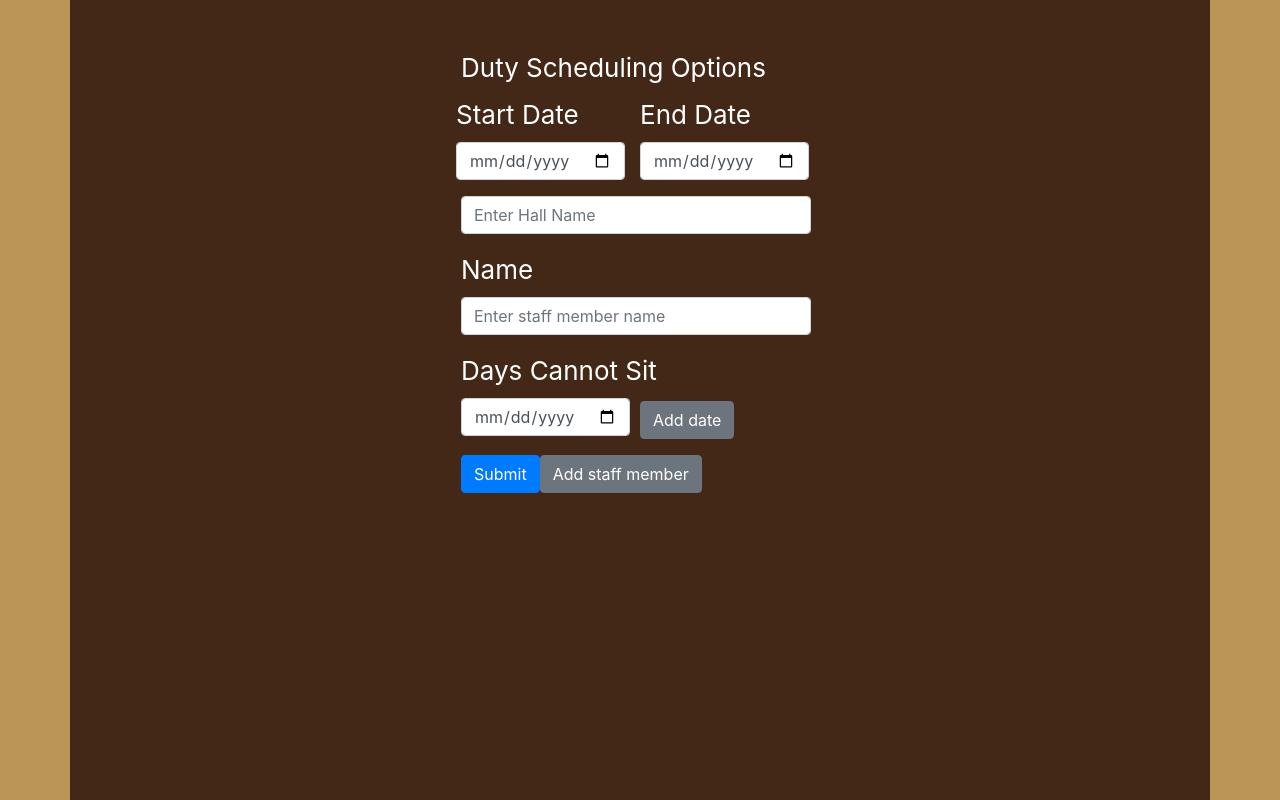
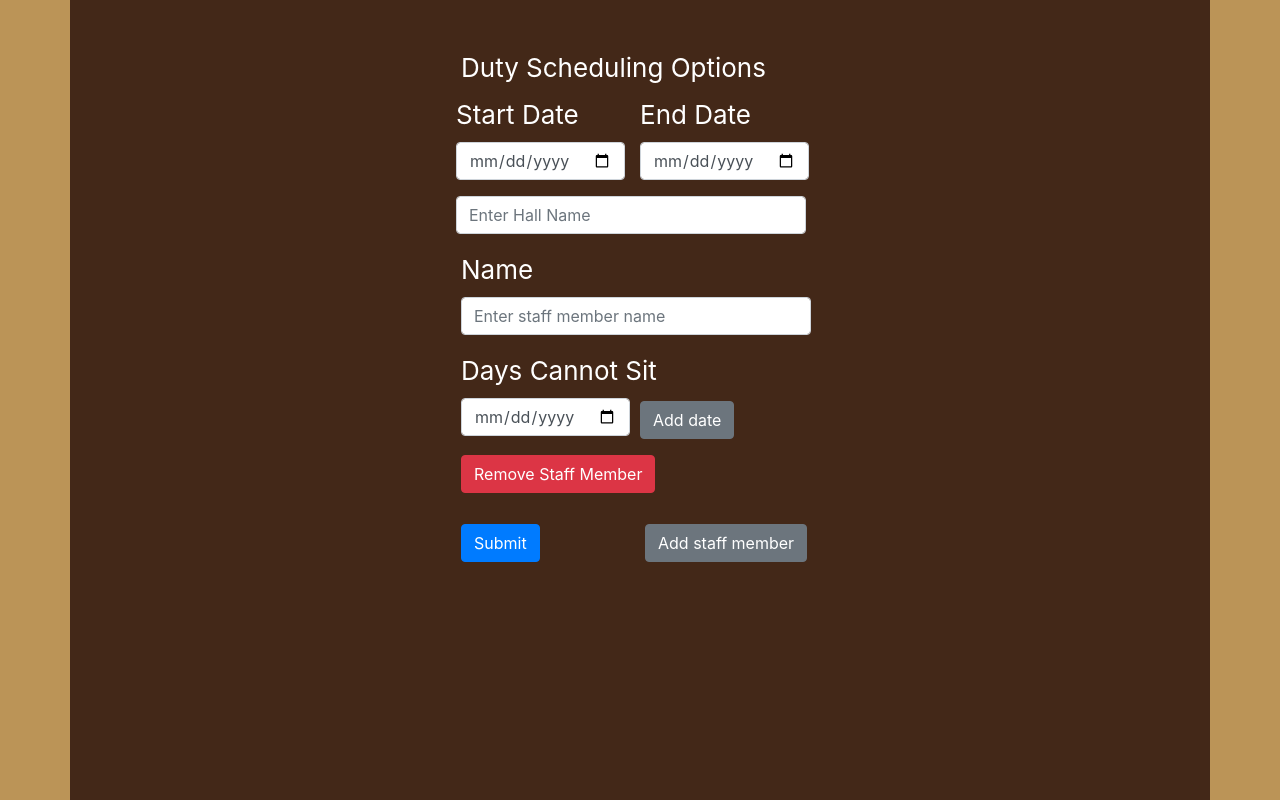
Before and after one commit to varlack1021/duty-scheduler, a React (Create React App) app in the folder my-app/: page / in a window 1280 px wide. Shown: the top 800 px of the page. Built offline with nearby package versions, Linux system fonts and the light colour scheme; the HTML template or start-up script is replaced by a standard one.

Commit message:
Implememented the ability to remove staffMembers

```diff
--- a/my-app/src/App.css
+++ b/my-app/src/App.css
@@ -5,7 +5,7 @@
   align-items: center;
   font-size: calc(10px + 2vmin);
   color: white;
-  height: 150vh;
+  height: 350vh;
 
 }
 
@@ -16,7 +16,7 @@ body {
 #bg-right {
   background-color: yellow;
   position: fixed;
-  top: 0;
+  top: 10;
   bottom: 0;
   left: 50%;
   right: 0;
@@ -47,6 +47,11 @@ body {
   color: white;
 }
 
+.submit-row {
+  align-items: center;
+   justify-content: center;
+   line-height: 95px;
+}
 .App-link {
   color: #61dafb;
 }
--- a/my-app/src/App.js
+++ b/my-app/src/App.js
@@ -4,6 +4,7 @@ import "bootstrap/dist/css/bootstrap.min.css";
 import Button from "react-bootstrap/Button";
 import Form from "react-bootstrap/Form";
 import Col from "react-bootstrap/Col";
+import Row from "react-bootstrap/Row";
 import Container from "react-bootstrap/Container";
 import AppendForm from "./appendForm";
 import Card from "react-bootstrap/Card";
@@ -29,9 +30,10 @@ function App() {
     formData.staffData = staffData;
     const requestOptions = {
       method: "POST",
-      'Content-Type': 'application/json',
+      "Content-Type": "application/json",
       body: JSON.stringify(formData),
-      responseType: "application/vnd.openxmlformats-officedocument.spreadsheetml.sheet",
+      responseType:
+        "application/vnd.openxmlformats-officedocument.spreadsheetml.sheet",
     };
 
     let response = await fetch(
@@ -40,7 +42,8 @@ function App() {
     );
     let data = response.body;
 
-    const link = document.createElement('a');
+    //Download Excel File from website
+    const link = document.createElement("a");
     const url = URL.createObjectURL(await response.blob());
 
     link.download = "Duty Calendar";
@@ -48,43 +51,44 @@ function App() {
     document.body.appendChild(link);
     link.click();
     document.body.removeChild(link);
-    //setFormData({ video_link: "" });
-
   };
 
-  function appendStaffMember(index, input) {
-    staffData[index].name = input;
-    setStaffData(staffData);
-  }
-
+  //For Some reason I have to use funcs to increase the size of my states
+  //If I directly call the functions React crashes with error too many re renders
   function addStaffMember() {
     let data = { name: "", preferences: [""] };
     setStaffData([...staffData, data]);
   }
 
-  function appendDates(index, index2, input) {
-    staffData[index].preferences[index2] = input;
-    setStaffData(staffData);
-  }
-
   function addDate(index) {
-    staffData[index.index].preferences.push(" ");
+    console.log(staffData);
+    staffData[index.index].preferences.push("");
     setStaffData([...staffData]);
   }
 
+  function removeStaffMember(index) {
+    staffData.splice(index.index, 1);
+    setStaffData([...staffData]);
+  }
   return (
-
-   <div className ="App-background">
+    <div className="App-background">
       <Container className="App">
-      <Form className="mt-5" onSubmit={(formEvent) => sendFormData(formEvent)}>
+        <Form
+          className="mt-5"
+          onSubmit={(formEvent) => sendFormData(formEvent)}
+        >
           <Form.Label>Duty Scheduling Options</Form.Label>
           <Form.Row>
             <Form.Group>
               <Form.Label>Start Date</Form.Label>
               <Form.Control
                 type="date"
+                required="True"
                 onChange={(inputEvent) =>
-                setFormData({ ...formData, startDate: inputEvent.target.value })
+                  setFormData({
+                    ...formData,
+                    startDate: inputEvent.target.value,
+                  })
                 }
               ></Form.Control>
             </Form.Group>
@@ -93,14 +97,19 @@ function App() {
               <Col xs={"auto"}>
                 <Form.Label>End Date</Form.Label>
                 <Form.Control
+                  required="True"
                   type="date"
                   onChange={(inputEvent) =>
-                  setFormData({ ...formData, endDate: inputEvent.target.value })
+                    setFormData({
+                      ...formData,
+                      endDate: inputEvent.target.value,
+                    })
                   }
                 ></Form.Control>
               </Col>
             </Form.Group>
           </Form.Row>
+          <Form.Row>
             <Form.Group className="input-box">
               <Form.Control
                 type="text"
@@ -108,20 +117,35 @@ function App() {
                 onChange={(inputEvent) =>
                   setFormData({ ...formData, hall: inputEvent.target.value })
                 }
+                value={formData.hall}
               />
             </Form.Group>
+          </Form.Row>
           {staffData.map((data, index) => (
             <React.Fragment>
               <Form.Group key={index} className="input-box">
                 <Form.Label> Name </Form.Label>
+
                 <Form.Control
                   type="text"
+                  required="True"
                   placeholder="Enter staff member name"
                   onChange={(inputEvent) =>
-                  appendStaffMember(index, inputEvent.target.value)
+                    setStaffData(
+                      staffData.map((item, index2) =>
+                        index === index2
+                          ? {
+                              ...staffData[index],
+                              name: inputEvent.target.value,
                             }
+                          : item
+                      )
+                    )
+                  }
+                  value={staffData[index].name}
                 />
               </Form.Group>
+
               <Form.Label>Days Cannot Sit</Form.Label>
               <Form.Row>
                 {staffData[index].preferences.map((input, index2) => (
@@ -131,33 +155,62 @@ function App() {
                         <Form.Control
                           type="date"
                           onChange={(inputEvent) =>
-                          appendDates(index, index2, inputEvent.target.value)
+                            setStaffData(
+                              staffData.map((item, index3) =>
+                                index === index3
+                                  ? {
+                                      ...staffData[index],
+                                      preferences: item.preferences.map((item2, index4) =>
+                                          index2 === index4 ? inputEvent.target.value : item2
+                                      )
                                     }
+                                  : item
+                              )
+                            )
+                          }
+                          value = {staffData[index].preferences[index2]}
                         />
                       </Form.Group>
                     </Col>
                   </React.Fragment>
                 ))}
                 <Col>
-                <Button variant="secondary" onClick={() => addDate({ index })}>
+                  <Button
+                    variant="secondary"
+                    onClick={() => addDate({ index })}
+                  >
                     Add date
+                  </Button>
+                </Col>
+              </Form.Row>
+              <Form.Row>
+                <Col>
+                  <Button
+                    variant="danger"
+                    onClick={() => removeStaffMember({ index })}
+                  >
+                    Remove Staff Member
                   </Button>
                 </Col>
               </Form.Row>
             </React.Fragment>
           ))}
 
+          <Form.Row className="submit-row">
+            <Col>
               <Button variant="primary" type="submit">
                 Submit
               </Button>
-
+            </Col>
+            <Col>
               <Button variant="secondary" onClick={addStaffMember}>
                 Add staff member
               </Button>
+            </Col>
+          </Form.Row>
         </Form>
       </Container>
     </div>
-
   );
 }
 
```
Lines whose indentation alone changed are shown as unchanged.
